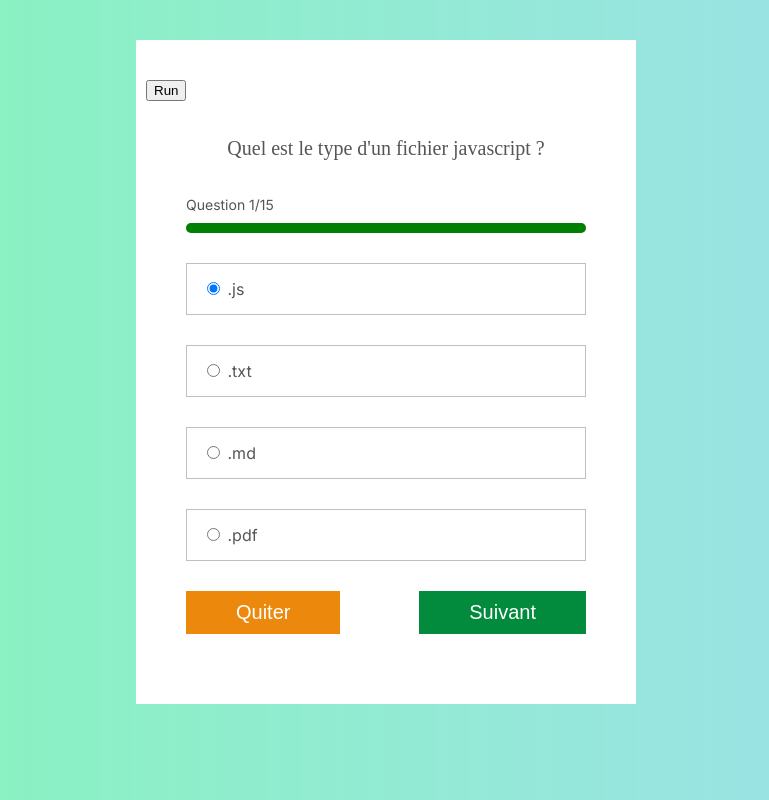
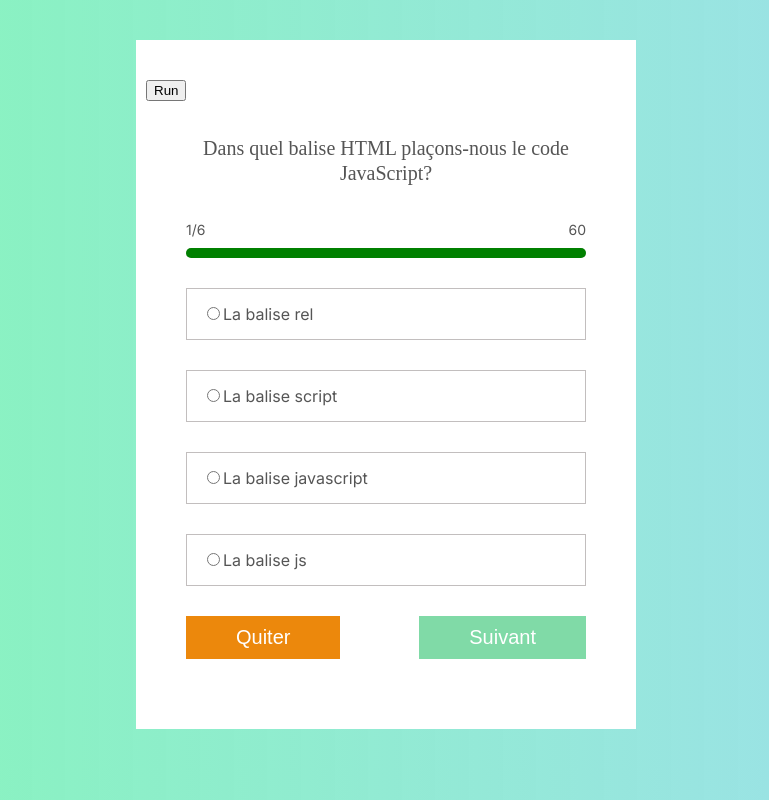
Before and after one commit to amos-bafuna/quiz-js, a plain HTML site: page index.html in a window 1280 px wide. Both pictures are taken after typing "Sample", "name@example.com" into the empty fields and a click on the button "Commencer". Shown: the whole page, without its empty margins (254-1023 px from the left). Drawn offline with Linux system fonts and the light colour scheme.

Commit message:
feat: questions management

```diff
--- a/app.js
+++ b/app.js
@@ -1,3 +1,152 @@
+
+// creating an array and passing the number, questions, options, and answers
+let questions = [
+  {
+  numb: 1,
+  question: "Dans quel balise HTML plaçons-nous le code JavaScript?",
+  answer: "La balise script",
+  options: [
+    "La balise js",
+    "La balise javascript",
+    "La balise script",
+    "La balise rel"
+  ]
+},
+  {
+  numb: 2,
+  question: "Comment faire appelle à une fonction nommée « sum »?",
+  answer: "sum()",
+  options: [
+    "sum()",
+    "call function sum()",
+    "call sum()",
+    "Aucune de ces réponses"
+  ]
+},
+  {
+  numb: 3,
+  question: " Quel est le bon endroit pour insérer un code JavaScript?",
+  answer: "La section body",
+  options: [
+    "La section head",
+    "La section footer",
+    "La section body",
+    "La section nav"
+  ]
+},
+  {
+  numb: 4,
+  question: "Comment créer une fonction en JavaScript?",
+  answer: "function f()",
+  options: [
+    "function f()",
+    "function = f()",
+    "function:f()",
+    "fonction()"
+  ]
+},
+  {
+  numb: 5,
+  question: "Quel est le type d'un fichier javascript ?",
+  answer: ".js",
+  options: [
+    ".txt",
+    ".pdf",
+    ".html",
+    ".js"
+  ]
+}, {
+  numb: 6,
+  question: "Que signifie NaN en Javascript ?",
+  answer: "Not a Number",
+  options: [
+    "No and Not",
+    "Not a Number",
+    "Noun and Number",
+    "Nom and Name"
+  ]
+}]
+
+// Timer management */
+let i = 0;
+let time = 60;
+function setTimer() {
+  if (i == 0) {
+    i = 1;
+    let elem = document.querySelector(".Loading");
+    let timeLeft = document.querySelector(".time")
+    let width = 100;
+    let id = setInterval(frame, 1000);
+    function frame() {
+      if (width < 1) {
+        clearInterval(id);
+        i = 0;
+        time = 60;
+      } else {
+        width -= 1.6666;
+        time--;
+        elem.style.width = width + "%";
+        timeLeft.innerHTML = time;
+      }
+    }
+  }
+}
+
+
+let btnNext = document.querySelector(".btn-next");
+let selectedAnswer;
+let questionResult;
+let result = 0;
+let currentQuestion = 0;
+
+
+function showQuestion(questionIndex){
+
+  let questionText = document.querySelector(".questionFocus");
+  let questionNumber = document.querySelector(".question-number");
+
+  questionText.innerHTML = questions[questionIndex].question;
+  questionNumber.innerHTML = questions[questionIndex].numb + "/" + questions.length;
+
+  for(let index = 0; index < questions[questionIndex].options.length; index++){
+    let formQuestion = document.querySelector(".form-question");
+    let formCheck = document.createElement("div");
+    formCheck.classList.add('form-check');
+
+    let inputCheck = document.createElement("input");
+    let labelCheck = document.createElement("label");
+
+    inputCheck.setAttribute("type", "radio");
+    inputCheck.setAttribute("name", "optionName");
+    inputCheck.setAttribute("id", "option"+index);
+    inputCheck.setAttribute("value", questions[questionIndex].options[index]);
+
+    labelCheck.classList.add("form-check-label");
+    labelCheck.setAttribute("for", "option"+index)
+    labelCheck.innerHTML = questions[questionIndex].options[index];
+
+    formCheck.appendChild(inputCheck);
+    formCheck.appendChild(labelCheck);
+    formQuestion.prepend(formCheck);
+  }
+
+  let choosen = document.querySelector(".form-question");
+  let radioButtons = document.querySelectorAll('input[name="optionName"]');
+  choosen.addEventListener("click", function (){
+      for (const radioButton of radioButtons) {
+          if(radioButton.checked) {
+              selectedAnswer = radioButton.value;
+              btnNext.removeAttribute('disabled');
+              console.log(selectedAnswer);
+              break;
+          }
+      }
+  })
+}
+
+
+
+
 let errorName = document.querySelector(".errorName");
 let errorEmail = document.querySelector(".errorEmail");
 
@@ -20,30 +169,33 @@ form.addEventListener("submit", function(e){
   else{
     page1.style.display = 'none';
     page2.style.display = 'block';
+
+    let main = document.querySelector(".main");
+    let container = document.querySelector(".container");
+
+    function init(){
+      main.removeChild(container);
+
+      let newContainer = document.createElement('div');
+      newContainer.classList.add('container');
+
+      main.appendChild(newContainer);
+    }
+
+    showQuestion(currentQuestion);
+    btnNext.addEventListener('click', (e) => {
+      e.preventDefault();
+      init();
+      currentQuestion += 1;
+      showQuestion(currentQuestion);
+      if(selectedAnswer == questions[questionIndex].answer){
+        questionResult++;
+      }
+    })
+
+    console.log(questionResult)
   }
 })
 
-// Timer management */
-let i = 0;
-let time = 60;
-function move() {
-  if (i == 0) {
-    i = 1;
-    let elem = document.querySelector(".Loading");
-    let timeLeft = document.querySelector(".time")
-    let width = 100;
-    let id = setInterval(frame, 1000);
-    function frame() {
-      if (width < 1) {
-        clearInterval(id);
-        i = 0;
-        time = 60;
-      } else {
-        width -= 1.66;
-        time--;
-        elem.style.width = width + "%";
-        timeLeft.innerHTML = time;
-      }
-    }
-  }
-}
+// currentQuestion++;
+// showQuestions(currentQuestion);
--- a/index.html
+++ b/index.html
@@ -15,7 +15,7 @@
     <main class="main">
         <div class="container" id="page1">
             <h1 class="title">JavaScript Quiz</h1>
-            <p class="text">
+            <p class="question-text">
                 Évaluez vos connaissances en JavaScript en répondant aux questions que nous avons spécialement sélectionnées pour vous.
                 C'est fun et c'est gratuit.
             </p>
@@ -41,47 +41,21 @@
 
     <main class="main">
         <div class="container" id="page2">
-            <button onclick="move()">Run</button>
-            <p class="text">
-                Quel est le type d'un fichier javascript ?
-            </p>
+            <button onclick="setTimer()">Run</button>
+            <p class="question-text questionFocus"></p>
             <div class="question-section">
                 <div class="question-number">Question 1/15</div>
-                <div class="time"></div>
+                <div class="time">60</div>
             </div>
-            <div class="timer">
+            <div class="progress-bar">
                 <div class="progress-container">
                     <div class="Loading"></div>
-                  </div>
+                </div>
             </div>
-            <form action="">
-                <div class="form-check">
-                    <input class="form-check-input" type="radio" name="exampleRadios" id="exampleRadios1" value="option1" checked>
-                    <label class="form-check-label" for="exampleRadios1">
-                      .js
-                    </label>
-                </div>
-                <div class="form-check">
-                    <input class="form-check-input" type="radio" name="exampleRadios" id="exampleRadios2" value="option2">
-                    <label class="form-check-label" for="exampleRadios2">
-                      .txt
-                    </label>
-                </div>
-                <div class="form-check">
-                    <input class="form-check-input" type="radio" name="exampleRadios" id="exampleRadios3" value="option3">
-                    <label class="form-check-label" for="exampleRadios3">
-                      .md
-                    </label>
-                </div>
-                <div class="form-check">
-                    <input class="form-check-input" type="radio" name="exampleRadios" id="exampleRadios3" value="option3">
-                    <label class="form-check-label" for="exampleRadios3">
-                      .pdf
-                    </label>
-                </div>
+            <form action="" class="form-question">
                 <div class="group-question-btn">
                     <button type="quit" class="btn-quit btn-question">Quiter</button>
-                    <button type="submit" class="btn-next btn-question">Suivant</button>
+                    <button type="submit" class="btn-next btn-question" disabled>Suivant</button>
                 </div>
             </form>
         </div>
@@ -91,7 +65,7 @@
     <main class="main">
         <div class="container" id="page3">
             <h1 class="title">Joseph</h1>
-            <p class="text">
+            <p class="question-text">
                 amosbafuna24@gmail.com
             </p>
             <div class="result-status">
@@ -109,7 +83,7 @@
     <main class="main">
         <div class="container" id="page4">
             <h1 class="title">Joseph</h1>
-            <p class="text">
+            <p class="question-text">
                 amosbafuna24@gmail.com
             </p>
             <div class="result-status">
--- a/style.css
+++ b/style.css
@@ -30,7 +30,7 @@ body{
     color: #555555;
 }
 
-.text{
+.question-text{
     margin: 35px 40px;
     padding: 0 15px;
     font-size: 20px;
@@ -143,6 +143,11 @@ form{
     background: #028A3D;
 }
 
+.btn-next[disabled]{
+    background: #80daa7;
+}
+
+
 /* Result style */
 
 .result-status{
```
